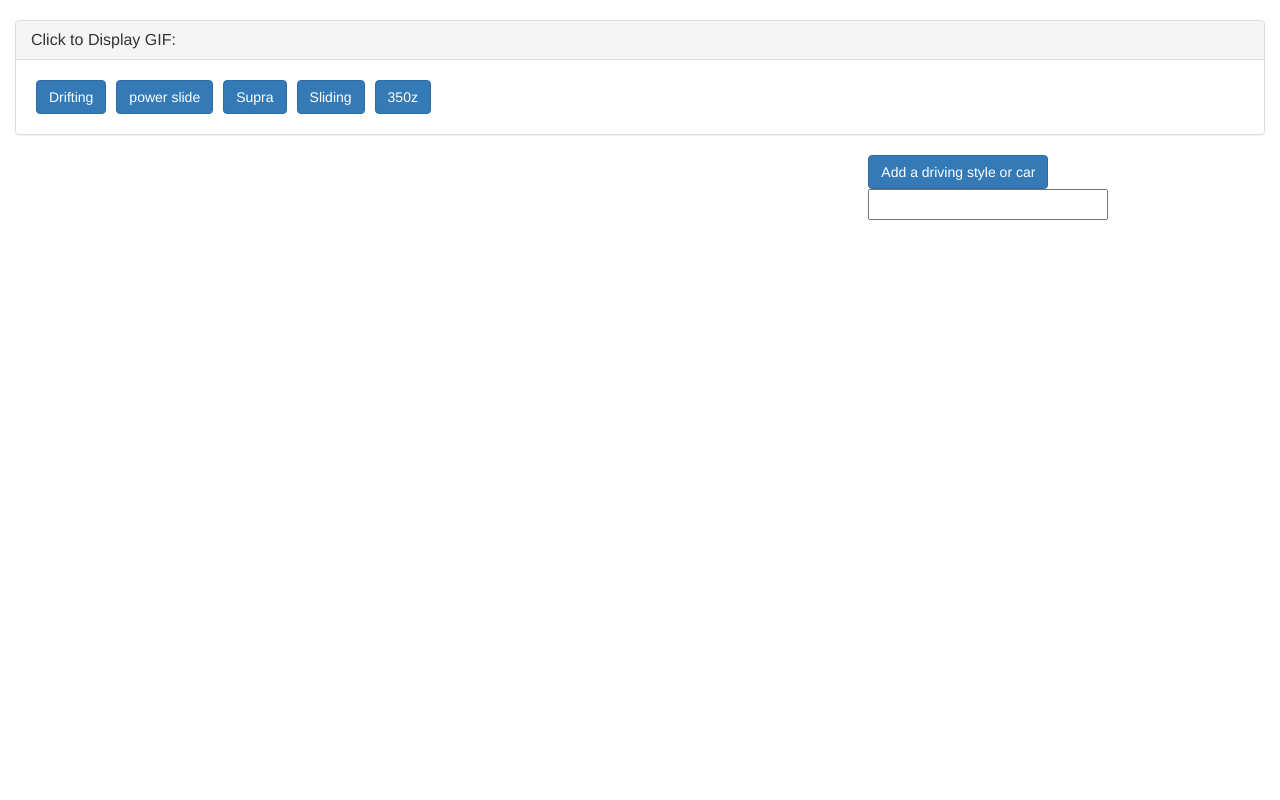
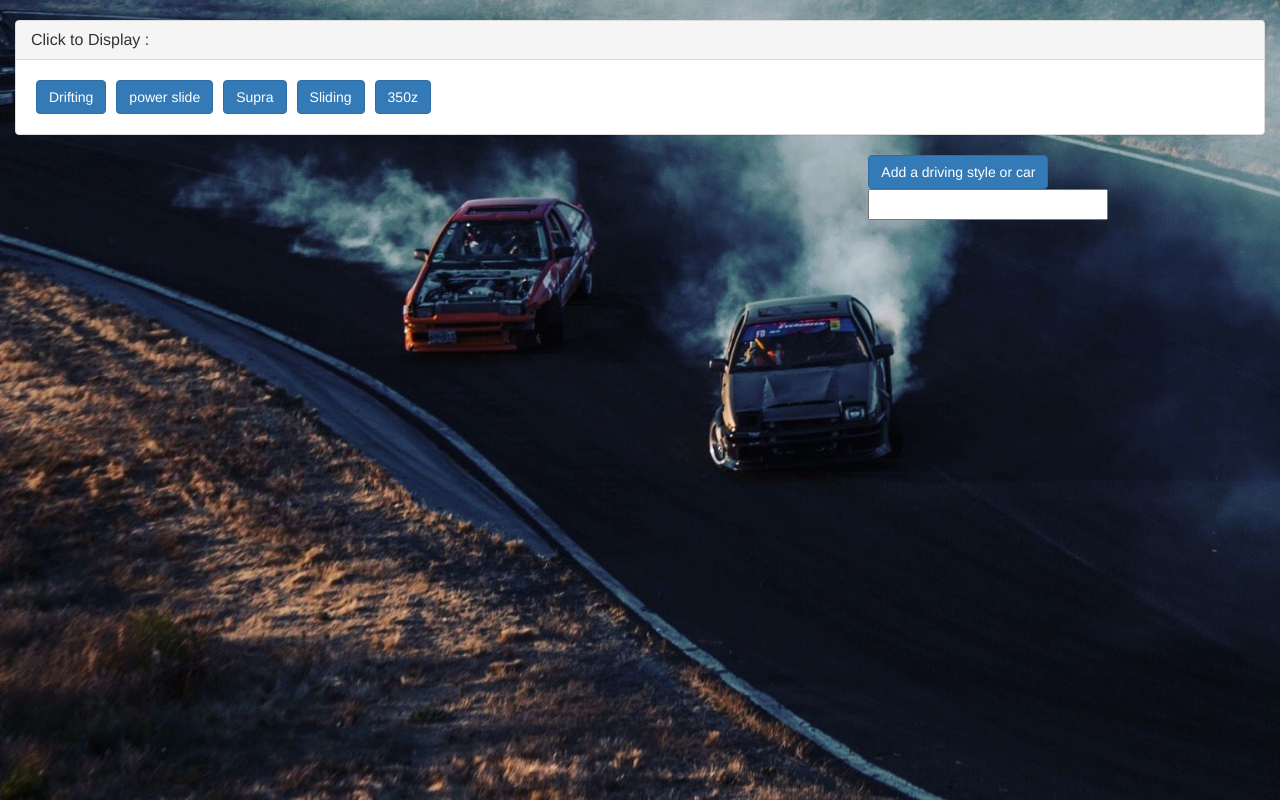
Before and after one commit to imuktiar/GifTastic, a plain HTML site: page index.html in a window 1280 px wide. Drawn offline with nearby package versions, Linux system fonts and the light colour scheme.

Commit message:
update bugs

```diff
--- a/assets/css/style.css
+++ b/assets/css/style.css
@@ -19,7 +19,7 @@ img, p {
 }
 
 body {
-	background-image: url(images/wallpaper4.jpg);
+	background-image: url(/wallpapers4.jpeg);
 	background-position: center center;
 	background-size: cover;
 	background-attachment:fixed;
--- a/assets/javascript/hw.js
+++ b/assets/javascript/hw.js
@@ -42,7 +42,7 @@ $("body").on("click", '.clicker', function() {
   console.log("data-name -" + car + "-");
 
   var queryURL = "https://api.giphy.com/v1/gifs/search?q=" +
-    car + "&api_key=zPDjaSmQ2EjW3d5kdXcCks8YyYGwLtPC&limit=10";
+    car + "&api_key=ReOVL04OOucHjYZQbjsm85fTffOe5rFl&limit=10";
   console.log("query -" + queryURL + "-");
 
   $.ajax({
--- a/index.html
+++ b/index.html
@@ -20,7 +20,7 @@
         <div class="col-lg-12">
             <div class="panel panel-default">
                 <div class="panel-heading">
-                    <h3 class="panel-title">Click to Display GIF: </h3>
+                    <h3 class="panel-title">Click to Display : </h3>
                 </div>
 
                 <div class="panel-body button-display">
```
Also changed, not shown: assets/wallpaper.jpg (deleted), wallpapers4.jpeg (renamed from assets/images/wallpapers4.jpeg).
